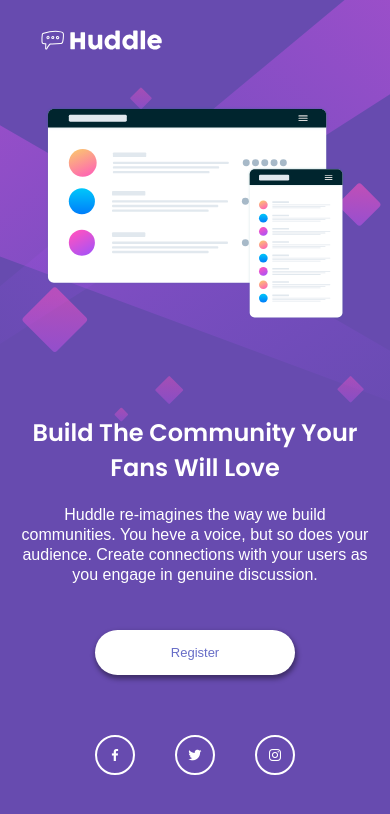
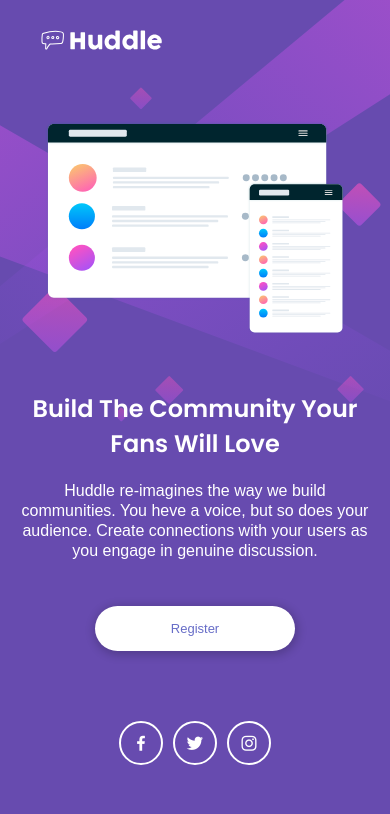
Before and after one commit to Luiz-Antoni0/quest-html-css-avancado-huddle-landing-page, a plain HTML site: page index.html in a window 390 px wide. Drawn offline with nearby package versions, Linux system fonts and the light colour scheme.

Commit message:
Adicionando correções a página

```diff
--- a/index.html
+++ b/index.html
@@ -38,25 +38,16 @@
                 </p>
 
                 <a class="btn-register" href="#">Register</a>
+            </div>
 
-                <div class="redes-sociais">
-                    <a href="">
-                        <i class='bx bxl-facebook'></i>
-                    </a>
-
-                    <a href="">
-                        <i class='bx bxl-twitter'></i>
-                    </a>
-
-                    <a href="">
-                        <i class='bx bxl-instagram'></i>
-                    </a>
-                </div>
-            </div>
+            <nav>
+                <ul class="redes-sociais">
+                    <li><a href="#"><i class='bx bxl-facebook'></i></a></li>
+                    <li><a href="#"><i class='bx bxl-twitter'></i></a></li>
+                    <li><a href="#"><i class='bx bxl-instagram'></i></a></li>
+                </ul>
+            </nav>
         </div>
-
     </main>
-
 </body>
-
 </html>
--- a/src/css/estilos.css
+++ b/src/css/estilos.css
@@ -4,7 +4,6 @@ body {
     background-size: cover;
     background-color: var(--violeta);
     height: 100vh;
-    overflow-x: hidden;
 }
 
 .logo{
@@ -23,7 +22,7 @@ body {
     display: flex;
     justify-content: center;
     align-items: center;
-    max-width: 100%;
+    max-width: 1440px;
     height: auto;
     padding: 0px 60px;
     gap: 20px;
@@ -53,7 +52,6 @@ body {
     flex-direction: column;
     padding: 30px 5px;
     width: 100%;
-    height: 508px;
     gap: 20px;
 }
 
@@ -83,7 +81,7 @@ body {
     font-size: 2rem;
     font-family: 'OpenSans', sans-serif;
     font-weight: 400;
-    box-shadow: 1px 3px 5px 1px rgba(0, 0, 0, 0.4);
+    box-shadow: 1px 2px 10px 2px rgba(0, 0, 0, 0.2);
     margin-bottom: 30px;
 }
 
@@ -95,8 +93,9 @@ body {
 
 .container .informacoes .redes-sociais{
     display: flex;
+    width: 100%;
     justify-content: right;
-    gap: 20px;
+    gap: 10px;
 }
 
 .container .informacoes .redes-sociais i{
@@ -104,12 +103,17 @@ body {
     padding: 10px;
 }
 
-.container .informacoes .redes-sociais a{
+.container .informacoes .redes-sociais li{
     color: var(--branco);
     border: 2px solid;
     border-radius: 50%;
 }
 
+.container .informacoes .redes-sociais a{
+    color: var(--branco);
+}
+
+.container .informacoes .redes-sociais li:hover,
 .container .informacoes .redes-sociais a:hover{
     color: var(--magenta-suave);
     transform: scale(1.1);
--- a/src/css/responsive.css
+++ b/src/css/responsive.css
@@ -16,7 +16,7 @@
 
 @media(max-width: 1080px){
     body{
-        height: 70vh;
+        height: 100vh;
     }
 
     .container{
@@ -30,7 +30,8 @@
         text-align: center;
     }
 
-    .container .informacoes .btn-register {
+    .container .informacoes .btn-register,
+    .container .informacoes .redes-sociais {
         justify-content: center;
     }
 }
@@ -45,6 +46,7 @@
 
     .logo{
         padding: 35px 35px;
+        text-align: center;
     }
 
     .logo img{
@@ -55,7 +57,8 @@
     .container{
         display: flex;
         justify-content: center;
-        padding: 0 15px;
+        align-items: center;
+        padding: 15px;
         gap: 0;
     }
 
@@ -84,11 +87,12 @@
         font-size: 1.3rem;
     }
 
-    .container .informacoes .redes-sociais i{
-        font-size: 1.6rem;
+    .container .informacoes .redes-sociais{
+        justify-content: center;
     }
 
-    .container .informacoes .redes-sociais a{
-        margin: 10px;
+    .container .informacoes .redes-sociais i{
+        font-size: 2rem;
+        align-items: center;
     }
 }
```
